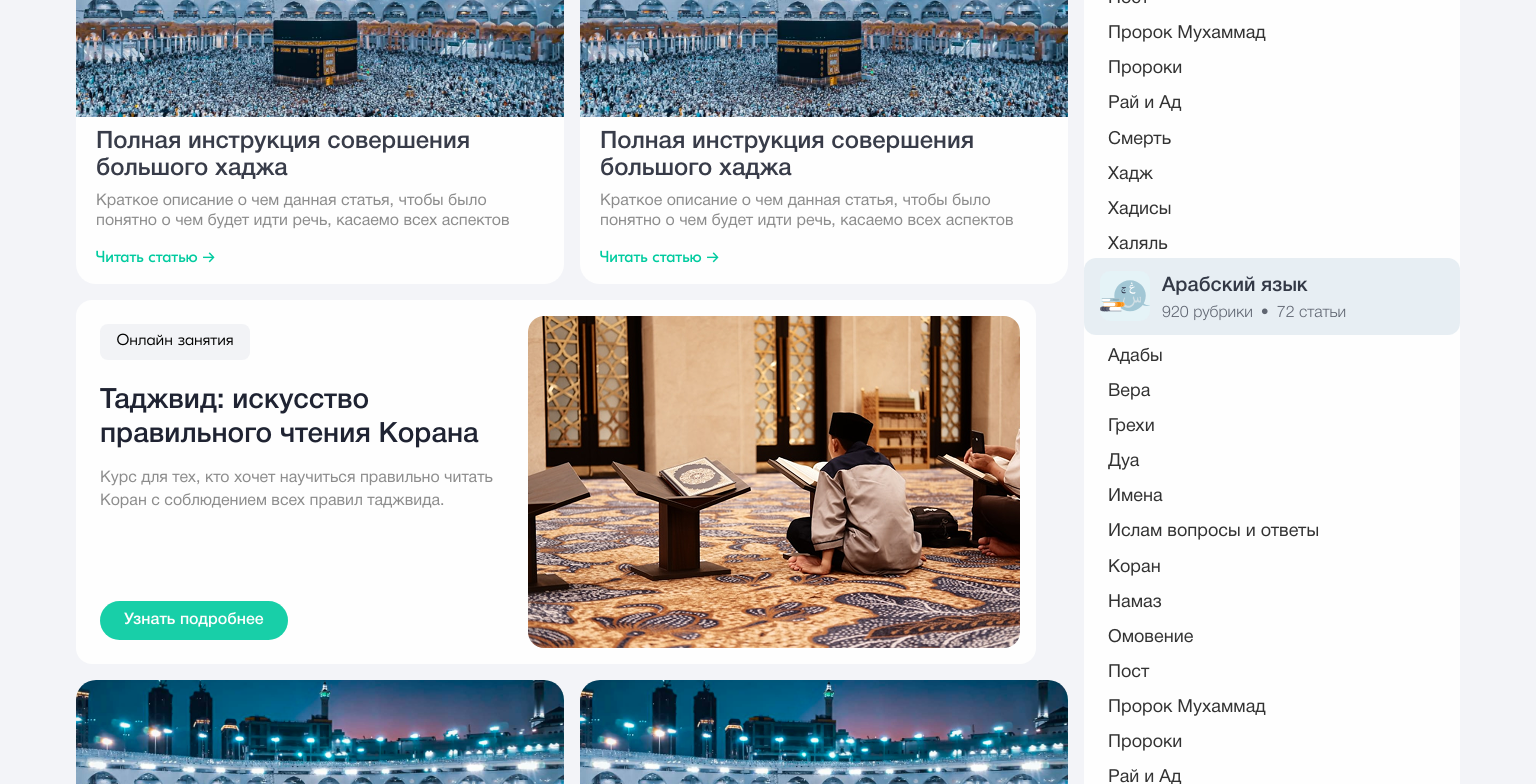
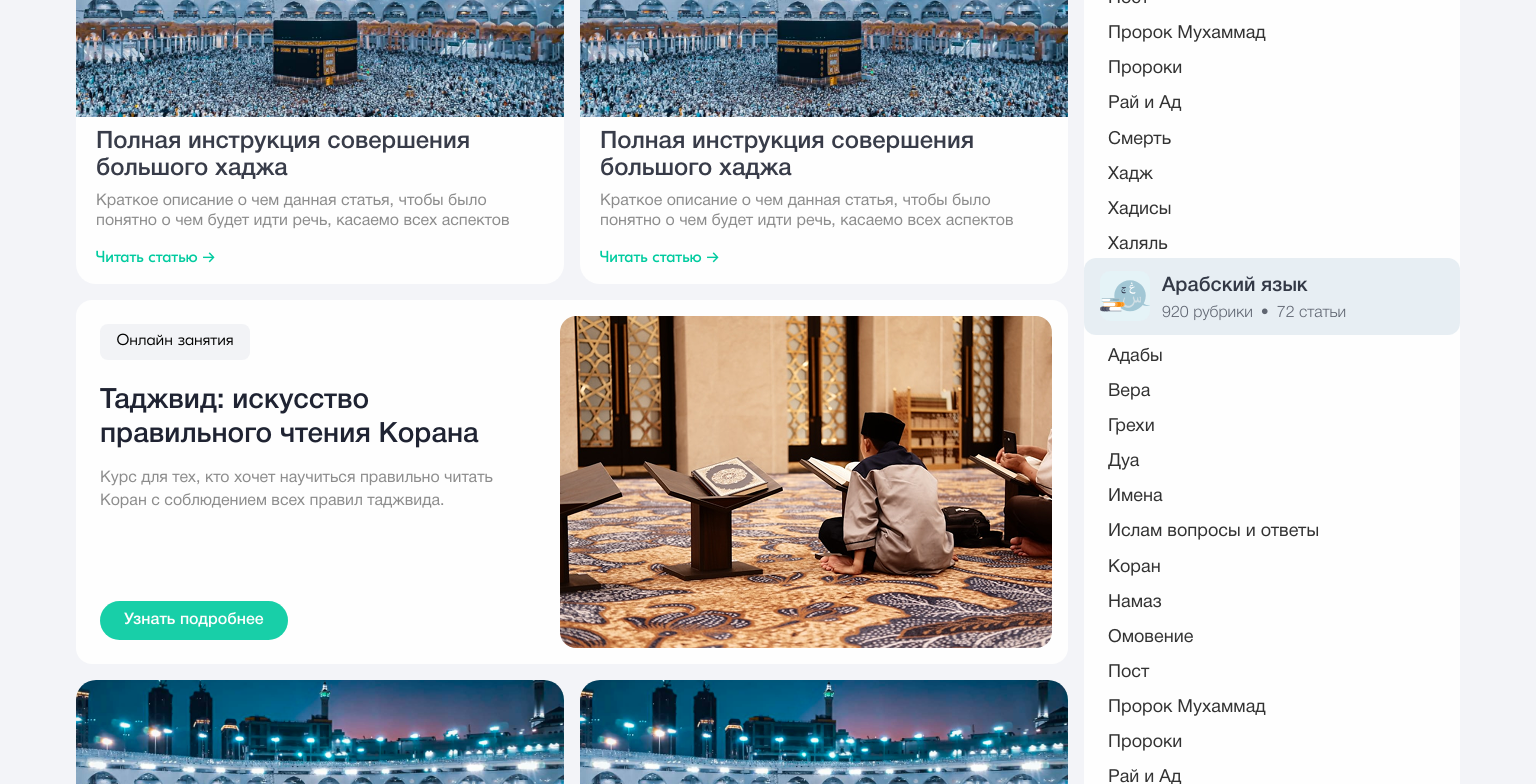
Before and after one commit to Nuruddin999/medina_landing, a Next.js app: page / in a window 1536 px wide. Shown: the part 1406-2190 px from the top of the page. Built offline with nearby package versions, Linux system fonts and the light colour scheme.

Commit message:
change title width

```diff
--- a/src/components/GridBanner/gridbanner.module.scss
+++ b/src/components/GridBanner/gridbanner.module.scss
@@ -52,7 +52,7 @@
   }
 
   @media screen and (min-width: 1384px) {
-      width: 100%;
+      width: 992px;
       .imgBlock {
         width: 492px;
         height: 332px;
```
